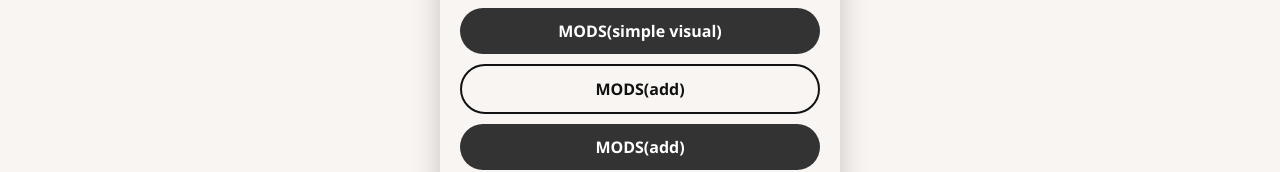
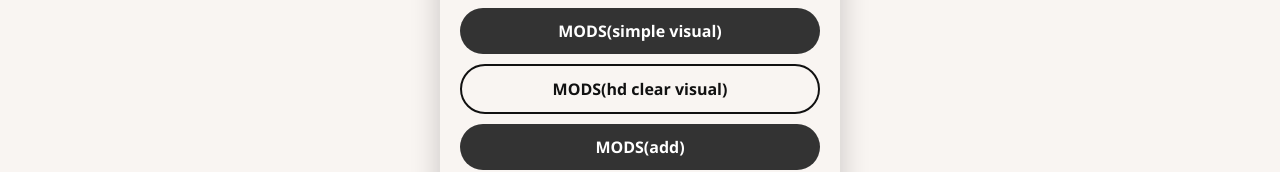
Before and after one commit to Donn4try/modsarea, a plain HTML site: page index.html in a window 1280 px wide. Shown: the part 326-498 px from the top of the page. Drawn offline with Linux system fonts and the light colour scheme.

Commit message:
Update index.html

```diff
--- a/index.html
+++ b/index.html
@@ -111,7 +111,7 @@
 
       <a href="https://www.mediafire.com/file/oee4ewi3t9v3uwg/Retexture_%2B_Car_Models_%2B_Sound.zip/file" class="btn">MODS(full retexture)</a>
       <a href="https://www.mediafire.com/file/48dsgald9c37v36/data_getea.zip/file" class="btn dark" target="_blank">MODS(simple visual)</a>
-      <a href="url" class="btn" target="_blank">MODS(add)</a>
+      <a href="https://www.mediafire.com/file/saee6r35o5kldix/data_getea.zip/file" class="btn" target="_blank">MODS(hd clear visual)</a>
       <a href="url" class="btn dark">MODS(add)</a>
       <a href="url" class="btn" target="_blank">MODS(add)</a>
     </div>
```
